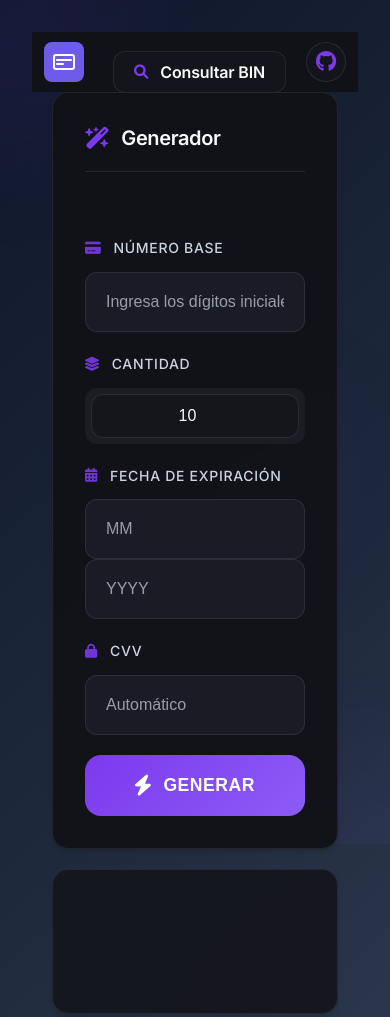
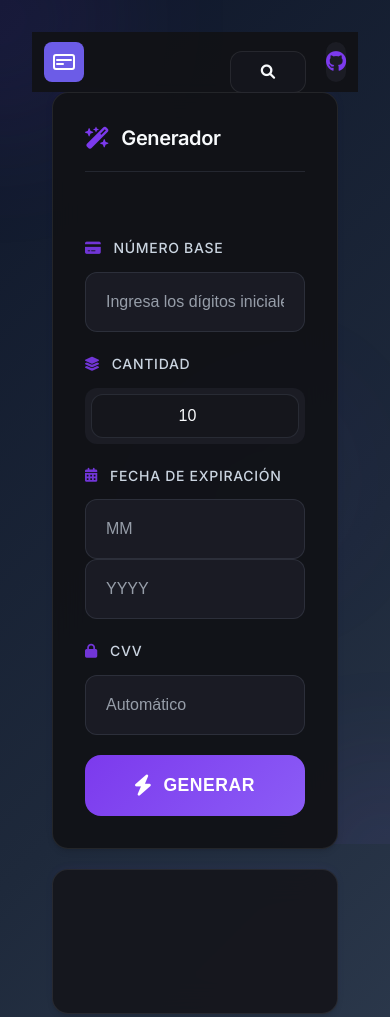
Before and after one commit to mat1520/Credit-Card-Gen-Luhn, a website built with Vite: page index.html in a window 390 px wide. Shown: the top 1017 px of the page. Built offline with nearby package versions, Linux system fonts and the light colour scheme.

Commit message:
fix: adjust header button alignment and text

```diff
--- a/index.html
+++ b/index.html
@@ -26,7 +26,7 @@
                 </a>
             </div>
             <div class="header-right">
-                <a href="bin-lookup.html" class="bin-lookup-button">
+                <a href="bin-lookup.html" class="nav-button bin-lookup-button">
                     <i class="fas fa-search"></i>
                     <span>Consultar BIN</span>
                 </a>
--- a/src/styles/styles.css
+++ b/src/styles/styles.css
@@ -179,31 +179,66 @@ p {
     color: var(--text-primary);
 }
 
-.bin-lookup-button {
+.header-nav {
+    display: flex;
+    align-items: center;
+    gap: var(--space-3);
+    margin-left: auto;
+}
+
+.nav-button {
     display: inline-flex;
     align-items: center;
     justify-content: center;
-    gap: var(--space-3);
-    height: 32px;
-    margin-top: -4px;
+    gap: var(--space-2);
+    height: 40px;
     padding: 0 var(--space-3);
-    background: var(--surface-3);
     border-radius: var(--radius-lg);
     color: var(--text-primary);
     text-decoration: none;
     font-weight: 500;
     font-size: 0.9rem;
     transition: all var(--transition-normal);
-}
-
-.bin-lookup-button span {
-    line-height: 1;
+    background: var(--primary);
+    border: 1px solid rgba(255, 255, 255, 0.1);
+}
+
+.bin-lookup-button {
+    background: var(--primary);
+    color: white;
+}
+
+.bin-lookup-button:hover {
+    background: var(--primary-hover);
+    transform: translateY(-1px);
+    box-shadow: 0 4px 12px rgba(0, 0, 0, 0.1);
+}
+
+.bin-lookup-button:active {
+    transform: translateY(0);
 }
 
 .bin-lookup-button i {
-    color: var(--primary);
     font-size: 0.9rem;
-    line-height: 1;
+}
+
+@media (max-width: 640px) {
+    .header-content {
+        padding: 0 var(--space-2);
+    }
+
+    .nav-button span {
+        display: none;
+    }
+
+    .nav-button {
+        width: 40px;
+        padding: 0;
+    }
+
+    .nav-button i {
+        margin: 0;
+    }
 }
 
 /* Estilos mejorados para el enlace de GitHub */
@@ -213,18 +248,11 @@ p {
     justify-content: center;
     width: 40px;
     height: 40px;
-    min-width: 40px;
-    min-height: 40px;
-    padding: 0;
-    background: var(--surface-2);
-    border-radius: 50%;
-    color: var(--text-primary);
+    color: var(--text-secondary);
     text-decoration: none;
-    font-weight: 600;
-    transition: all var(--transition-normal);
-    position: relative;
-    overflow: hidden;
-    border: 1px solid var(--border-color);
+    transition: all var(--transition-normal);
+    border-radius: var(--radius-lg);
+    background: var(--surface-3);
 }
 
 .github-link i {
```
